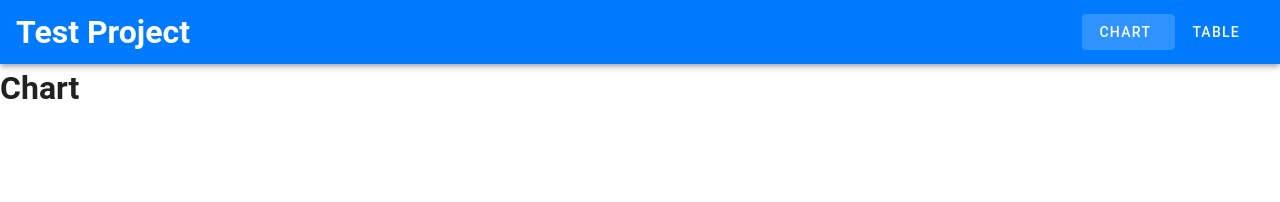
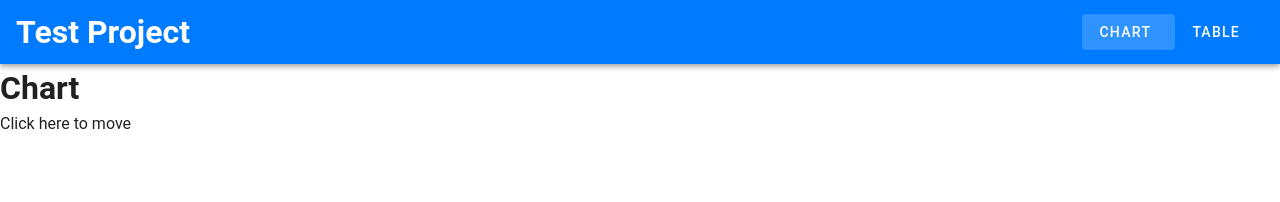
Before and after one commit to Mhdez221993/crypto_tracker, a Vue app: page / in a window 1280 px wide. Shown: the top 202 px of the page. Built offline with nearby package versions, Linux system fonts and the light colour scheme; a small style sheet from the web is missing.

Commit message:
Applay draggable method

```diff
--- a/src/views/ChartPage.vue
+++ b/src/views/ChartPage.vue
@@ -1,11 +1,24 @@
 <template>
   <div class="chart">
     <h1>Chart</h1>
+
+    <div id="mydiv" v-on:click="dragElement">
+      <div id="mydivheader">Click here to move</div>
+    </div>
+
   </div>
 </template>
 
 <script>
+
+import dragger from '../helpers/dragger'
+
 export default {
   name: 'ChartPage',
+
+  methods: {
+    dragElement: dragger
+  }
 }
+
 </script>
```
